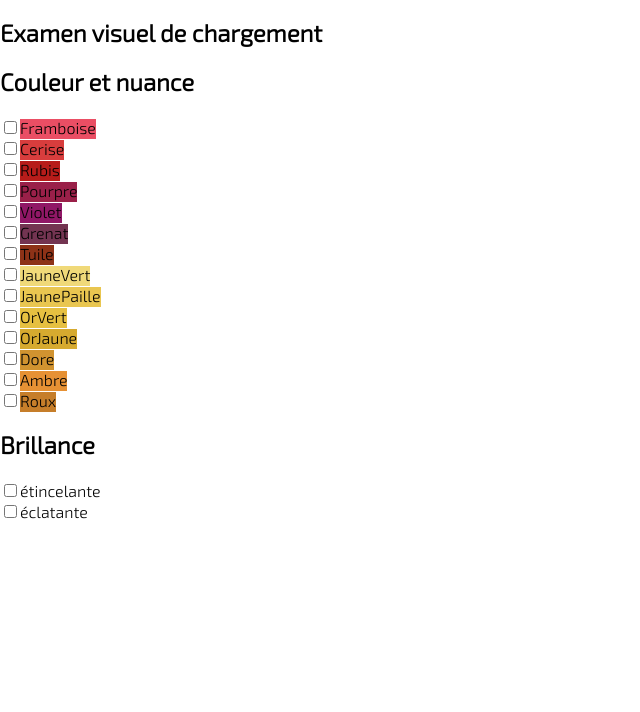
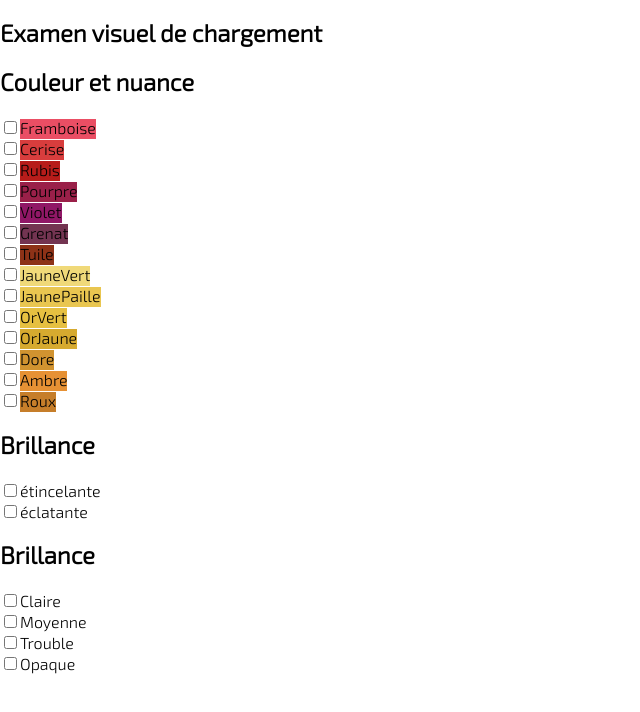
Before and after one commit to codecollectif/2023-10-projet-inovin, a React (Vite) app: page /questionnaire/chargement in a window 1280 px wide. Shown: the top 712 px of the page, without its empty margins (0-640 px from the left). Built offline with nearby package versions, Linux system fonts and the light colour scheme.

Commit message:
create component intensity

```diff
--- /dev/null
+++ b/src/components/IntensityColor.jsx
@@ -0,0 +1,50 @@
+import { useState } from "react";
+
+const IntensityColor = () => {
+  const intensityColor = [
+    {
+      id: 0,
+      name: "Claire",
+    },
+    {
+      id: 1,
+      name: "Moyenne",
+    },
+    {
+      id: 2,
+      name: "Trouble",
+    },
+    {
+      id: 3,
+      name: "Opaque",
+    },
+  ];
+  const [intensityColorChecked, setIntensityColorChecked] = useState("");
+
+  const getIdIntensityColorChecked = (e) => {
+    setIntensityColorChecked(parseInt(e.target.id));
+  };
+
+  return (
+    <section>
+      <h2>Brillance</h2>
+      {intensityColor.map((wine) => (
+        <div key={wine.name}>
+          <input
+            id={wine.id}
+            type="checkbox"
+            style={{ backgroundColor: wine.color }}
+            name={wine.name}
+            onChange={(e) => getIdIntensityColorChecked(e)}
+            checked={wine.id === intensityColorChecked}
+          />
+          <label htmlFor={wine.name}>
+            {wine.name}
+          </label>
+        </div>
+      ))}
+    </section>
+  );
+};
+
+export default IntensityColor;
--- a/src/pages/Questionnaire.jsx
+++ b/src/pages/Questionnaire.jsx
@@ -1,6 +1,7 @@
 import { useParams } from "react-router-dom";
 import ColorWine from "../components/ColorWine";
 import ShineWine from "../components/ShineWine";
+import IntensityColor from "../components/IntensityColor";
 
 const Questionnaire = () => {
   const params = useParams();
@@ -12,6 +13,7 @@ const Questionnaire = () => {
         <div>
           <ColorWine />
           <ShineWine />
+          <IntensityColor />
         </div>
       </section>
     </>
```
